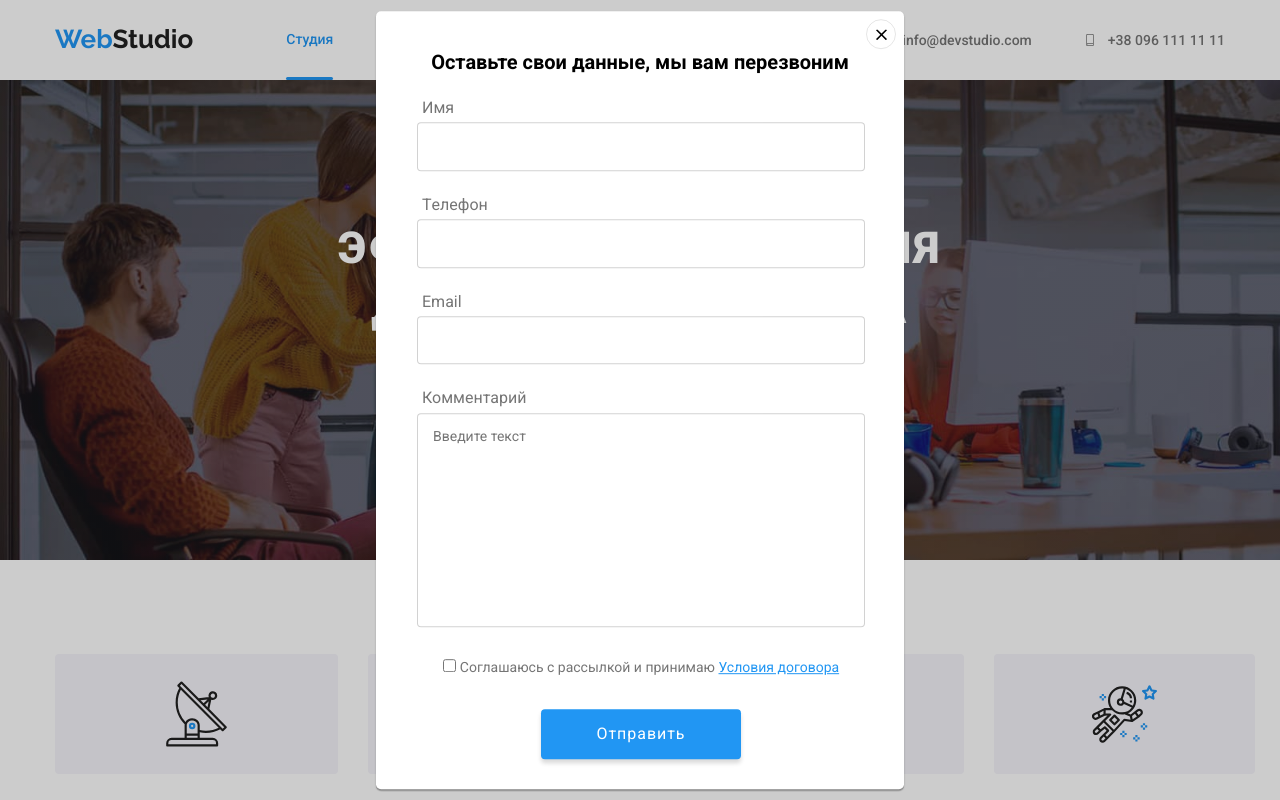
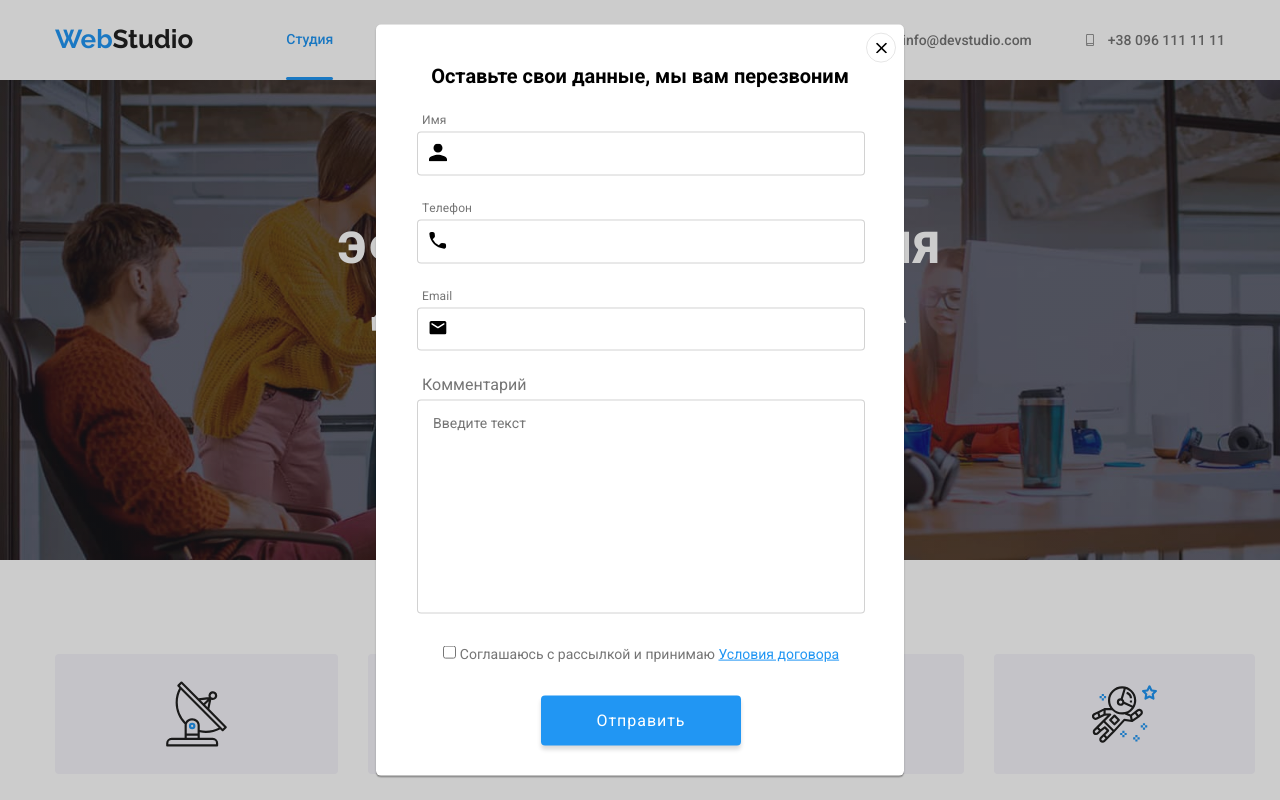
Before and after one commit to AnzhelikaSemenova/AnzhelikaSemenova-goit-markup-hw-06, a plain HTML site: page index.html in a window 1280 px wide. Both pictures are taken after a click on the button "Заказать услугу". Shown: the top 800 px of the page. Drawn offline with nearby package versions, Linux system fonts and the light colour scheme.

Commit message:
css
Оформление форм

```diff
--- a/css/style.css
+++ b/css/style.css
@@ -53,7 +53,6 @@
   text-decoration: none;
   transition: box-shadow 250ms cubic-bezier(0.4, 0, 0.2, 1);
   cursor: pointer;
-  outline: none;
 }
 /* Модальное окно на кнопке заказать услугу*/
 .backdrop {
@@ -106,7 +105,6 @@
   align-items: center;
   background-color: var(--primery-bg-color);
   cursor: pointer;
-  outline: none;
 }
 /* Модальное окно оформление*/
 textarea {
@@ -148,6 +146,7 @@ textarea {
   border: 1px solid rgba(33, 33, 33, 0.2);
   border-radius: 4px;
 }
+
 .comment-field textarea {
   margin: 0;
   padding: 14px 15px;
@@ -157,6 +156,7 @@ textarea {
 .comment-field textarea::placeholder {
   font-size: 14px;
 }
+
 .policy-field input {
   margin: 0px;
   padding: 0;
@@ -202,6 +202,47 @@ textarea {
   margin-right: auto;
   margin-left: auto;
 }
+/* Иконки внутри форм-оформление*/
+.footer-info {
+  position: absolute;
+  bottom: 14px;
+  left: 12px;
+  width: 18px;
+  height: 18px;
+  transition: fill 250ms cubic-bezier(0.4, 0, 0.2, 1);
+  fill: black;
+}
+.form-field {
+  position: relative;
+  font-size: 12px;
+  line-height: 1.17;
+  letter-spacing: 0.01em;
+  text-align: left;
+  transition: 250ms cubic-bezier(0.4, 0, 0.2, 1);
+  outline: transparent;
+}
+.input {
+  cursor: pointer;
+  transition: border 250ms cubic-bezier(0.4, 0, 0.2, 1),
+    outline 250ms cubic-bezier(0.4, 0, 0.2, 1);
+  padding-right: 0px 8px 0px 8px;
+}
+
+.form-field .input:focus {
+  border: 2px solid var(--accent-color);
+  outline: inherit;
+  border-radius: 4px;
+}
+.comment-field textarea:focus {
+  border: 2px solid var(--accent-color);
+  outline: inherit;
+  border-radius: 4px;
+}
+.input + .footer-info:focus {
+  fill: var(--accent-color);
+  outline-color: var(--accent-color);
+}
+
 /* Секция под героем без заголовка*/
 .decoration-icon {
   background-color: var(--animation-direction);
--- a/index.html
+++ b/index.html
@@ -459,20 +459,35 @@
           </svg>
         </button>
         <h3 class="modal-heading">Оставьте свои данные, мы вам перезвоним</h3>
-        <form class="modal-form">
+        <form class="modal-form" autocomplete="off">
           <div class="form-field">
             <label for="name">Имя</label>
-            <input type="text" name="name" id="name" />
+            <input type="text" name="name" id="name" class="input" />
+            <svg class="footer-info">
+              <use href="./images/symbol-defs3.svg#unior"></use>
+            </svg>
           </div>
 
           <div class="form-field">
             <label for="tel">Tелефон</label>
-            <input type="tel" name="tel" id="tel" />
+            <input type="tel" name="tel" id="tel" class="input" />
+            <svg class="footer-info">
+              <use href="./images/symbol-defs3.svg#telephone"></use>
+            </svg>
           </div>
 
           <div class="form-field">
             <label for="email">Email</label>
-            <input type="email" name="email" id="email" />
+            <input
+              type="email"
+              name="email"
+              id="email"
+              class="input"
+              autocomplete="none"
+            />
+            <svg class="footer-info">
+              <use href="./images/symbol-defs3.svg#message-2"></use>
+            </svg>
           </div>
 
           <div class="comment-field">
```
